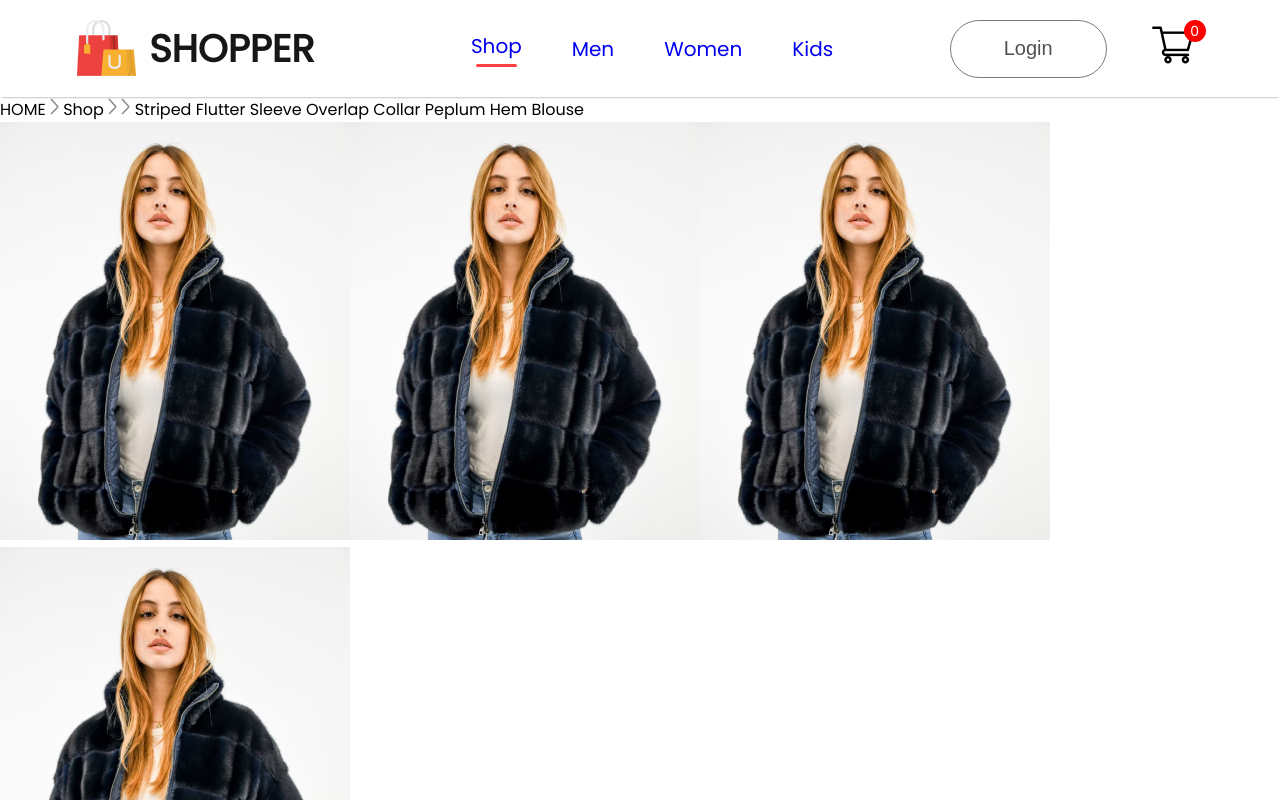
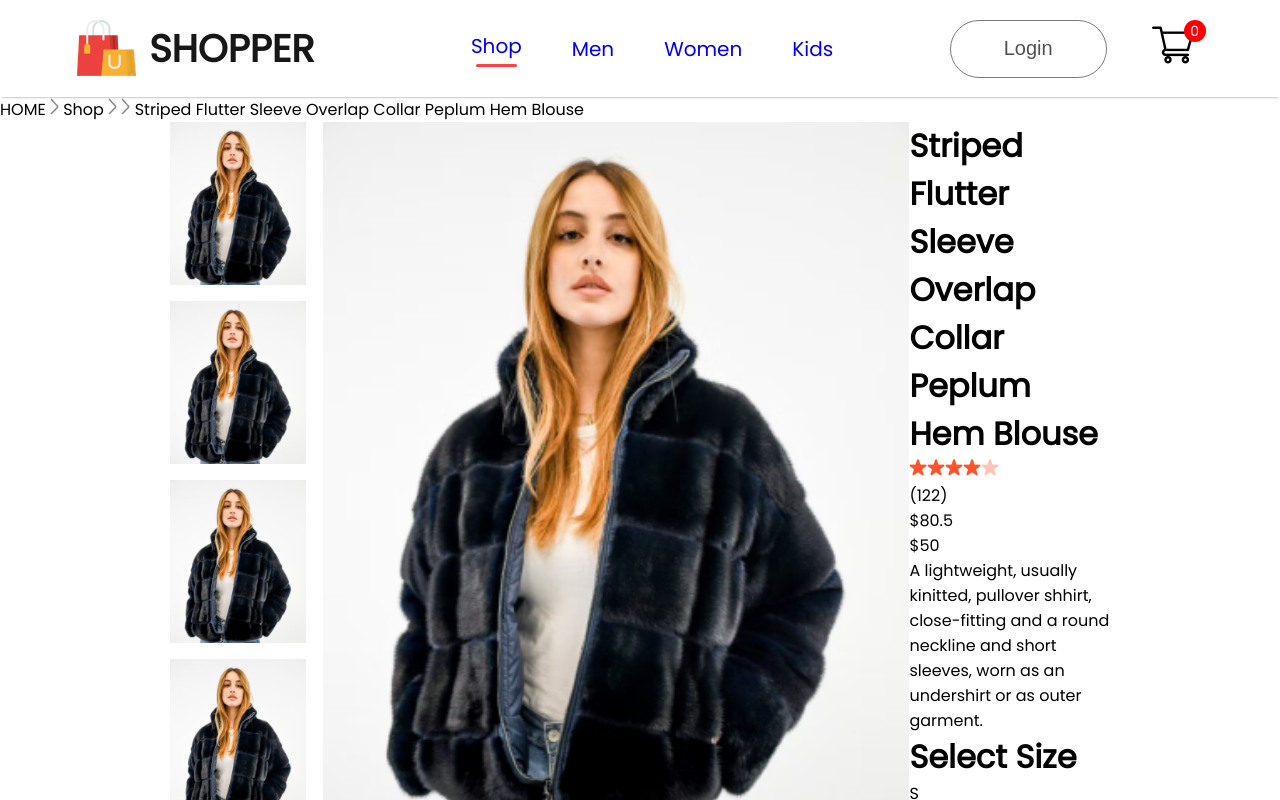
Before and after one commit to Hemant-Mhalsekar/E-Commerce-Website, a React (Create React App) app in the folder frontend/: page /product/1 in a window 1280 px wide. Shown: the top 800 px of the page. Built offline with nearby package versions, Linux system fonts and the light colour scheme.

Commit message:
working on css file

```diff
--- a/frontend/src/Components/ProductDisplay/ProductDisplay.css
+++ b/frontend/src/Components/ProductDisplay/ProductDisplay.css
@@ -0,0 +1,24 @@
+.productdisplay{
+    display: flex;
+    margin: 0px 170px;
+}
+
+.productdisplay-left{
+    display: flex;
+    gap: 17px;
+}
+
+.productdisplay-img-list{
+    display: flex;
+    flex-direction: column;
+    gap: 16px;
+}
+
+.productdisplay-img-list img{
+    height: 163px;
+}
+
+.productdisplay-main-img{
+    width: 586px;
+    height: 700px;
+}
```
